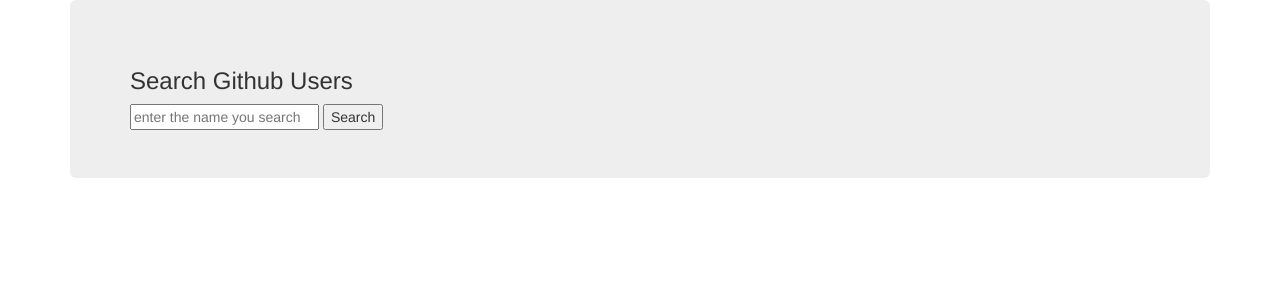
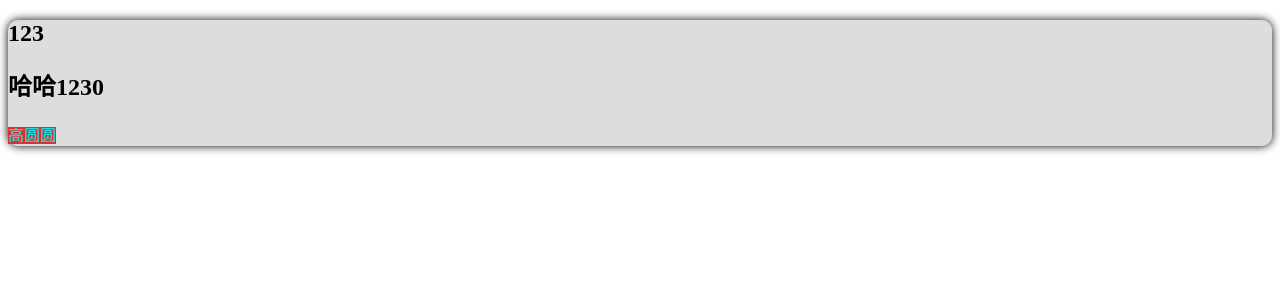
Before and after one commit to yangxiao0303/frontend-develop, a Vue app: page / in a window 1280 px wide. Shown: the top 300 px of the page. Built offline with nearby package versions, Linux system fonts and the light colour scheme.

Commit message:
17_自定义指令_局部指令

```diff
--- a/public/index.html
+++ b/public/index.html
@@ -3,7 +3,7 @@
   <head>
     <meta charset="UTF-8" />
     <title>index</title>
-    <link rel="stylesheet" href="/css/bootstrap.css">
+    <!-- <link rel="stylesheet" href="/css/bootstrap.css">  -->
   </head>
   <body>
     <!-- create a empty container -->
--- a/src/App.vue
+++ b/src/App.vue
@@ -1,23 +1,41 @@
 <template>
-  <div class="container">
-    <!-- Search -->
-    <Search/>
-    <!-- List -->
-    <List/>
-
-
+  <div class="box">
+    <!-- 内置指令 dircetives -->
+    <h2 v-text="sum"></h2>
+    <!-- 自定义指令 数字10倍放大 -->
+    <h2 v-big="sum">哈哈</h2>
+    <!-- 自定义指令 beauty 改变样式 -->
+    <span v-beauty="name"></span>
   </div>
 </template>
 
 <script>
-  import Search from './components/Search.vue';
-  import List from './components/List.vue';
-  export default {
-    name:'App',
-    components:{Search,List}
+export default {
+  name: "App",
+  data() {
+    return {
+      sum: 123,
+      name: "高圆圆",
+    };
+  },
+  directives:{
+    big(element,{value}){
+      element.innerText += value*10;
+    },
+    beauty(element,{value}){
+      element.innerText = value;
+      element.style.backgroundColor = '#dd302d';
+      element.style.color = 'aqua';
+    }
   }
+};
 </script>
 
-<style>
-
+<style scoped>
+.box{
+  background-color: #ddd;
+  border-radius: 10px;
+  border-radius: 10px;
+  box-shadow: 0 0 10px;
+}
 </style>
--- a/src/components/List.vue
+++ /dev/null
@@ -1,66 +0,0 @@
-<template>
-      <div class="row">
-      <div class="card" v-for="user in userList" :key="user.id">
-        <a :href="user.html_url">
-          <img :src="user.avatar_url"
-          style='width: 100px'
-          />
-        </a>
-        <p class="card-text">{{user.login}}</p>
-      </div>
-    </div>
-</template>
-
-<script>
-  export default {
-    name:'List',
-    data() {
-      return {
-        userList:[]
-      }
-    },
-    // 定义一个事件(定义在需要接收数据的组件内部)
-    methods:{
-      saveUserList(list){
-        this.userList = list;
-      }
-    },
-    // 在挂在结束之前,将事件绑定
-    // 第一个参数为事件名字.第二个参数为具体事件内容
-    mounted(){
-      this.$bus.$on('user-list',this.saveUserList)
-    },
-    // 在组件销毁之前要解绑事件
-    beforeDestroy(){
-      this.$bus.$off('user-list')
-    }
-  }
-</script>
-
-<style scoped>
-  .album {
-  min-height: 50rem; /* Can be removed; just added for demo purposes */
-  padding-top: 3rem;
-  padding-bottom: 3rem;
-  background-color: #f7f7f7;
-}
-
-.card {
-  float: left;
-  width: 33.333%;
-  padding: .75rem;
-  margin-bottom: 2rem;
-  border: 1px solid #efefef;
-  text-align: center;
-}
-
-.card > img {
-  margin-bottom: .75rem;
-  border-radius: 100px;
-}
-
-.card-text {
-  font-size: 85%;
-}
-
-</style>
--- a/src/components/Search.vue
+++ /dev/null
@@ -1,41 +0,0 @@
-<template>
-  <section class="jumbotron">
-    <h3 class="jumbotron-heading">Search Github Users</h3>
-    <div>
-      <input
-        type="text"
-        placeholder="enter the name you search"
-        v-model="name"
-      />&nbsp;<button @click="seacrch">Search</button>
-    </div>
-  </section>
-</template>
-
-<script>
-import axios from 'axios';
-export default {
-  name: "Search",
-  data() {
-    return {
-      name: ''
-    }
-  },
-  methods:{
-    seacrch(){
-      axios.get(`https://api.github.com/search/users?q=${this.name}`).then(
-        res=>{
-          console.log(res.data);
-          // 通过vc能找到$bus上绑定的事件,用$emit发送事件
-          // 第一参数为事件名称,第二参数
-          this.$bus.$emit('user-list',res.data.items);
-        },
-        err=>{
-          alert('Failed',err.message);
-        })
-    }
-  }
-};
-</script>
-
-<style scoped>
-</style>
```
